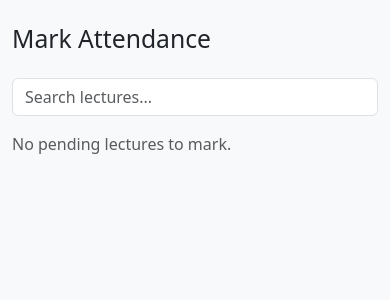
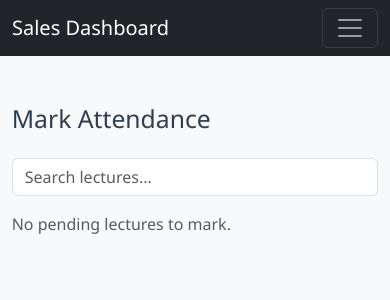
Before and after one commit to HimanshuMukane/education-automation, a Flask app: template main/templates/mark_attendance.html in a window 390 px wide. Shown: the top 300 px of the page. Run offline with Flask 3, Linux system fonts and the light colour scheme; the template is opened without the code that fills it, so the values that code supplies are empty.

Commit message:
css fixed for invoice and mark attendence fixed

```diff
--- a/main/static/css/admin.css
+++ b/main/static/css/admin.css
@@ -32,6 +32,7 @@ body {
 
 .sidebar .nav-link:hover {
   opacity: 1;
+  color: #ffffff !important;
   background-color: var(--secondary-color);
 }
 
@@ -44,13 +45,13 @@ body {
 .card {
   border: none;
   border-radius: 0.5rem;
-  box-shadow: 0 2px 4px rgba(0,0,0,0.1);
+  box-shadow: 0 2px 4px rgba(0, 0, 0, 0.1);
   transition: transform 0.2s ease, box-shadow 0.2s ease;
 }
 
 .card:hover {
   transform: translateY(-2px);
-  box-shadow: 0 4px 8px rgba(0,0,0,0.1);
+  box-shadow: 0 4px 8px rgba(0, 0, 0, 0.1);
 }
 
 .card-header {
@@ -64,7 +65,7 @@ body {
 .form-control {
   border-radius: 0.375rem;
   border: 1px solid #dee2e6;
-  padding: 0.625rem;
+  /* padding: 0.625rem; */
 }
 
 .form-control:focus {
@@ -100,7 +101,7 @@ body {
   background-color: white;
   border-radius: 0.5rem;
   overflow: hidden;
-  box-shadow: 0 2px 4px rgba(0,0,0,0.1);
+  box-shadow: 0 2px 4px rgba(0, 0, 0, 0.1);
 }
 
 .table thead th {
@@ -154,7 +155,7 @@ body {
 
 /* Utility Classes */
 .shadow-sm {
-  box-shadow: 0 2px 4px rgba(0,0,0,0.1) !important;
+  box-shadow: 0 2px 4px rgba(0, 0, 0, 0.1) !important;
 }
 
 .rounded {
--- a/main/static/css/index.css
+++ b/main/static/css/index.css
@@ -1 +1 @@
-.sidebar{position:fixed;width:300px;height:100%;top:0;left:0}.main-content{margin-left:300px}@media(max-width: 767px){.main-content{margin-left:0;margin-top:5rem}}.btn-outline-danger{margin-bottom:2rem}#mobileSidebar .offcanvas-title{font-size:2.2rem}#mobileSidebar .offcanvas-header{background:#f8f9fa;padding-left:2rem}#mobileSidebar .offcanvas-body{background:#f8f9fa}#mobileSidebar a.nav-link.link-dark{font-size:1.3rem}#mobileSidebar a.nav-link.link-dark{width:100% !important}.d-flex.flex-column.bg-light.vh-100.p-3{width:100% !important}.fs-4{font-size:calc(1.5rem + .3vw) !important;color:#000;font-weight:600}nav.navbar.navbar-dark.bg-dark.d-md-none.fixed-top{padding-right:0 !important}div#mobileSidebar{width:100%}button.btn-close.text-reset{font-size:1.5rem}.card .table{border-radius:0 !important}@media(max-width: 768px){.table-responsive{border-radius:0}}/*# sourceMappingURL=index.css.map */
+.sidebar{position:fixed;width:300px;height:100%;top:0;left:0}.main-content{margin-left:300px}@media(max-width: 767px){.main-content{margin-left:0;margin-top:5rem}}.btn-outline-danger{margin-bottom:2rem}#mobileSidebar .offcanvas-title{font-size:2.2rem}#mobileSidebar .offcanvas-header{background:#f8f9fa;padding-left:2rem}#mobileSidebar .offcanvas-body{background:#f8f9fa}#mobileSidebar a.nav-link.link-dark{font-size:1.3rem}#mobileSidebar a.nav-link.link-dark{width:100% !important}.d-flex.flex-column.bg-light.vh-100.p-3{width:100% !important;height:100% !important}.fs-4{font-size:calc(1.5rem + .3vw) !important;color:#000;font-weight:600}nav.navbar.navbar-dark.bg-dark.d-md-none.fixed-top{padding-right:0 !important}div#mobileSidebar{width:100%}button.btn-close.text-reset{font-size:1.5rem}.card .table{border-radius:0 !important}@media(max-width: 768px){.table-responsive{border-radius:0}}.mark-attendence-page .py-4{margin-left:300px;padding:3%}@media(max-width: 767px){.mark-attendence-page .py-4{margin-left:0;margin-top:5rem}}/*# sourceMappingURL=index.css.map */
--- a/main/static/scss/index.scss
+++ b/main/static/scss/index.scss
@@ -36,6 +36,7 @@
 }
 .d-flex.flex-column.bg-light.vh-100.p-3 {
     width: 100% !important;
+    height: 100% !important;
 }
 .fs-4 {
     font-size: calc(1.5rem + 0.3vw) !important;
@@ -61,3 +62,16 @@ button.btn-close.text-reset {
         border-radius: 0;
     }
 }
+
+// mark attendance page css starts
+
+.mark-attendence-page {
+    .py-4 {
+        margin-left: 300px;
+        padding: 3%;
+        @media (max-width: 767px) {
+            margin-left: 0;
+            margin-top: 5rem;
+        }
+    }
+}
--- a/main/templates/mark_attendance.html
+++ b/main/templates/mark_attendance.html
@@ -1,24 +1,66 @@
 <!doctype html>
 <html lang="en">
+
 <head>
   <meta charset="utf-8">
   <meta name="viewport" content="width=device-width, initial-scale=1">
   <title>Mark Attendance</title>
-  <link href="https://cdn.jsdelivr.net/npm/bootstrap@5.3.6/dist/css/bootstrap.min.css" rel="stylesheet">
+  <link href="https://cdn.jsdelivr.net/npm/bootstrap@5.3.6/dist/css/bootstrap.min.css" rel="stylesheet" />
+  <link href="https://cdn.jsdelivr.net/npm/bootstrap-icons@1.11.1/font/bootstrap-icons.css" rel="stylesheet" />
+  <link href="{{ url_for('static', filename='css/admin.css') }}" rel="stylesheet" />
+  <link href="{{ url_for('static', filename='css/index.css') }}" rel="stylesheet" />
   <style>
-    body { background: #f8f9fa; }
-    .search-bar { max-width: 400px; margin-bottom: 1rem; }
-    table { background: #fff; }
-    .table-striped > tbody > tr:nth-of-type(odd) { background-color: rgba(0,0,0,.05); }
-    .input-group .form-control { height: calc(1.5em + .75rem + 2px); }
+    body {
+      background: #f8f9fa;
+    }
+
+    .search-bar {
+      max-width: 400px;
+      margin-bottom: 1rem;
+    }
+
+    table {
+      background: #fff;
+    }
+
+    .table-striped>tbody>tr:nth-of-type(odd) {
+      background-color: rgba(0, 0, 0, .05);
+    }
+
+    .input-group .form-control {
+      height: calc(1.5em + .75rem + 2px);
+    }
   </style>
 </head>
-<body>
+
+<body class="mark-attendence-page">
   <!-- Sidebar -->
   <div class="sidebar d-none d-md-block">
     {% include '_partials/_sidebar.html' %}
   </div>
-  <div class="container py-4">
+
+  <!-- Mobile Navigation -->
+  <nav class="navbar navbar-dark bg-dark d-md-none fixed-top">
+    <div class="container-fluid">
+      <a class="navbar-brand" href="#">Sales Dashboard</a>
+      <button class="navbar-toggler" type="button" data-bs-toggle="offcanvas" data-bs-target="#mobileSidebar">
+        <span class="navbar-toggler-icon"></span>
+      </button>
+    </div>
+  </nav>
+
+  <!-- Mobile Sidebar -->
+  <div class="offcanvas offcanvas-start d-md-none" id="mobileSidebar">
+    <div class="offcanvas-header">
+      <h5 class="offcanvas-title">Menu</h5>
+      <button type="button" class="btn-close text-reset" data-bs-dismiss="offcanvas"></button>
+    </div>
+    <div class="offcanvas-body">
+      {% include '_partials/_sidebar.html' %}
+    </div>
+  </div>
+
+  <div class="py-4">
     <h2 class="mb-4">Mark Attendance</h2>
 
     {% with messages = get_flashed_messages(with_categories=true) %}
@@ -67,7 +109,7 @@
   </div>
 
   <script>
-    document.getElementById('lectureSearch').addEventListener('input', function(e) {
+    document.getElementById('lectureSearch').addEventListener('input', function (e) {
       const term = e.target.value.toLowerCase();
       document.querySelectorAll('#lectureTable tr').forEach(row => {
         const text = row.textContent.toLowerCase();
@@ -75,5 +117,8 @@
       });
     });
   </script>
+  <!-- Scripts -->
+  <script src="https://cdn.jsdelivr.net/npm/bootstrap@5.3.6/dist/js/bootstrap.bundle.min.js"></script>
 </body>
+
 </html>
--- a/main/templates/teacher_dashboard.html
+++ b/main/templates/teacher_dashboard.html
@@ -67,8 +67,8 @@
                             </div>
                             <div class="col-md-6">
                                 <label for="teacherGrade" class="form-label">Grade</label>
-                                <input type="text" class="form-control" id="teacherGrade"
-                                    placeholder="Grade 9A" required />
+                                <input type="text" class="form-control" id="teacherGrade" placeholder="Grade 9A"
+                                    required />
                             </div>
                             <div class="col-md-6">
                                 <label for="teacherTotalFee" class="form-label">Total Fee (₹)</label>
```
Also changed, not shown: main/templates/invoice_select.html (+73 -2 lines), 1 other file. Lines whose indentation alone changed are shown as unchanged.
